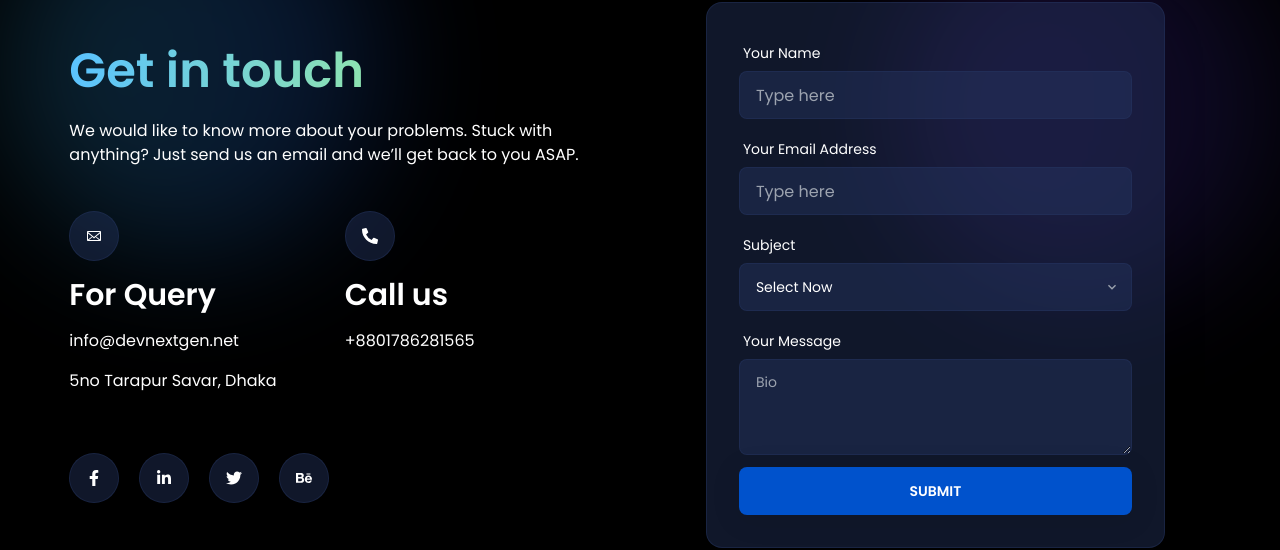
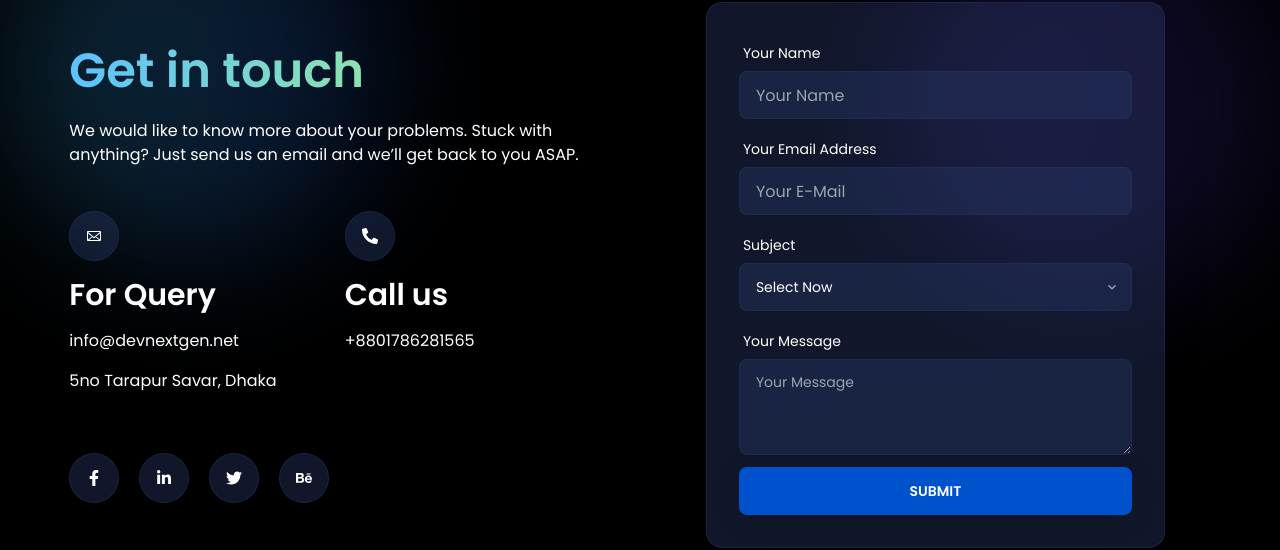
Before and after one commit to syedalamin/dev-next-gen, a React (Vite) app: page /contact in a window 1280 px wide. Shown: the part 281-831 px from the top of the page. Built offline with nearby package versions, Linux system fonts and the light colour scheme; no server answers; a web font is replaced by a local one.

Commit message:
company change

```diff
--- a/src/Pages/Site/Contact/Contact.jsx
+++ b/src/Pages/Site/Contact/Contact.jsx
@@ -84,14 +84,14 @@ const Contact = () => {
                                             <label className="label">
                                                 <span className="label-text text-white">Your Name</span>
                                             </label>
-                                            <input type="text" placeholder="Type here"  {...register('name', { required: true })} className="input input-bordered w-full  inputbg" />
+                                            <input type="text" placeholder="Your Name"  {...register('name', { required: true })} className="input input-bordered w-full  inputbg" />
                                             {errors.name && <span className='text-red-600'>This field is required</span>}
                                         </div>
                                         <div className="form-control w-full  ">
                                             <label className="label">
                                                 <span className="label-text text-white">Your Email Address</span>
                                             </label>
-                                            <input type="email" placeholder="Type here"  {...register('email', { required: true })} className="input input-bordered w-full  inputbg" />
+                                            <input type="email" placeholder="Your E-Mail"  {...register('email', { required: true })} className="input input-bordered w-full  inputbg" />
                                             {errors.email && <span className='text-red-600'>This field is required</span>}
                                         </div>
 
@@ -114,7 +114,7 @@ const Contact = () => {
                                             <label className="label">
                                                 <span className="label-text text-white">Your Message</span>
                                             </label>
-                                            <textarea className="textarea textarea-bordered h-24 w-full  inputbg" {...register('message', { required: true })} placeholder="Bio"></textarea>
+                                            <textarea className="textarea textarea-bordered h-24 w-full  inputbg" {...register('message', { required: true })} placeholder="Your Message"></textarea>
                                             {errors.message && <span className='text-red-600'>This field is required</span>}
                                         </div>
                                         <input className='w-full gradient-bg rounded-lg btn' type="submit" />
--- a/src/Pages/Site/Home/JoinCompany/JoinCompany.jsx
+++ b/src/Pages/Site/Home/JoinCompany/JoinCompany.jsx
@@ -15,7 +15,7 @@ const JoinCompany = () => {
             <div className="rounded-full filter blur-3xl absolute top-0 left-0 h-96 md:w-96 w-full  bg-gradient-to-l from-blue-600 to-sky-400  opacity-30 "></div>
             <div className="rounded-full filter blur-3xl absolute top-10 right-0 h-96 md:w-96 w-full  bg-gradient-to-r from-violet-600 to-indigo-800 opacity-30"></div>
             <div className="w-11/12 mx-auto relative">
-                <SectionTitle Heading="Join 10 + Company"></SectionTitle>
+                <SectionTitle Heading="They’re Already Winning With Us"></SectionTitle>
                 <div className="my-3">
                     <Swiper
                         slidesPerView={2}
--- a/src/Pages/Site/Home/WhatServices/WhatServices.jsx
+++ b/src/Pages/Site/Home/WhatServices/WhatServices.jsx
@@ -14,7 +14,7 @@ const WhatServices = () => {
             <div className="rounded-full filter blur-3xl absolute top-0 left-0 h-96 md:w-96 w-full  bg-gradient-to-l from-blue-600 to-sky-400  opacity-30 "></div>
             <div className="rounded-full filter blur-3xl absolute bottom-0 right-0 h-96 md:w-96 w-full  bg-gradient-to-r from-violet-600 to-indigo-800 opacity-30"></div>
             <div className="w-11/12 mx-auto py-20">
-                <SectionTitle Heading="What Services I Provide You" subHeading="Adjust your design through a wide range of theme options in the development and instantly."></SectionTitle>
+                <SectionTitle Heading="What Services I Provide You" subHeading="Get the best of both worlds with us great results and great service!"></SectionTitle>
                 <div className="grid md:grid-cols-3 gap-5">
                     {
                         service.map(item => <SingleWorkService
```
